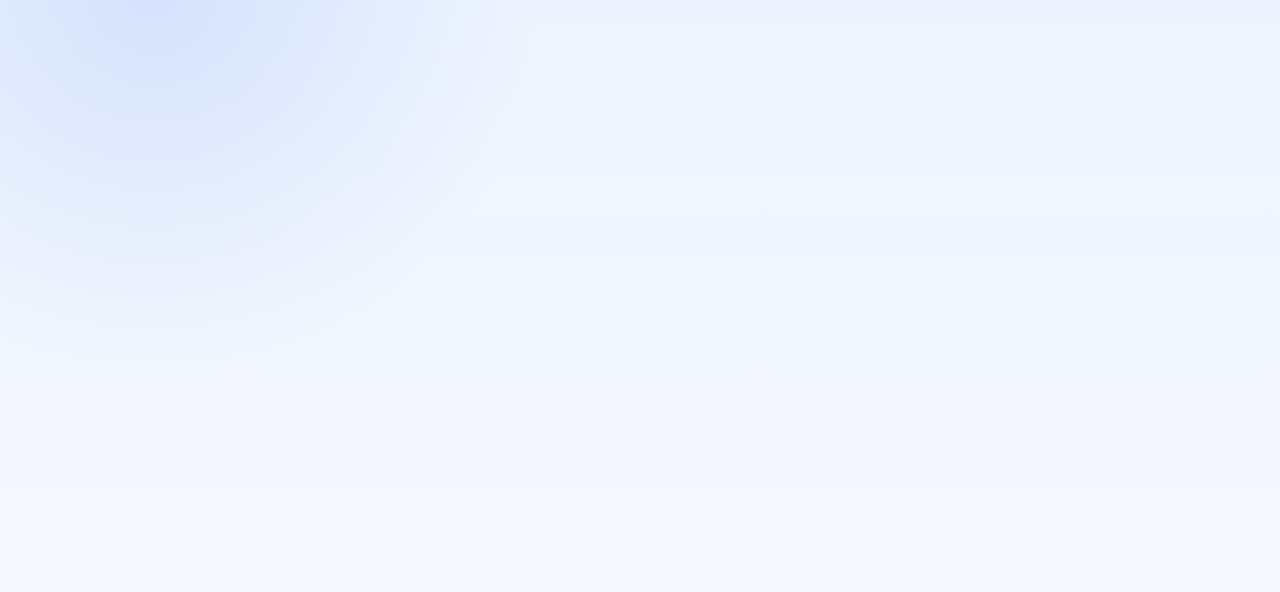
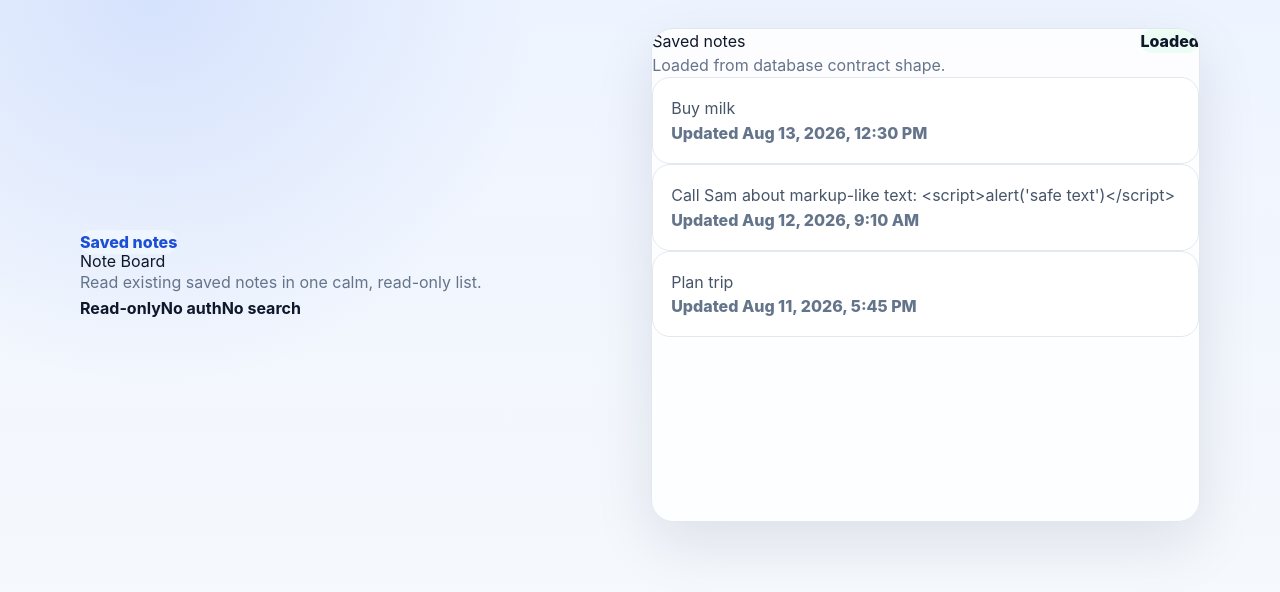
Before and after one commit to ThanhNV121097/project-8732b3c5, a Next.js app in the folder code/frontend/: page / in a window 1280 px wide. Shown: the top 592 px of the page. Built offline with nearby package versions, Linux system fonts and the light colour scheme.

Commit message:
Mount saved notes UI

```diff
--- a/code/frontend/app/page.tsx
+++ b/code/frontend/app/page.tsx
@@ -1,7 +1,10 @@
+import DisplaySavedNotes from "../components/DisplaySavedNotes";
+
 export default function Page() {
   return (
     <main className="app-shell">
       {/* Story components mount here. */}
+      <DisplaySavedNotes />
     </main>
   );
 }
```
